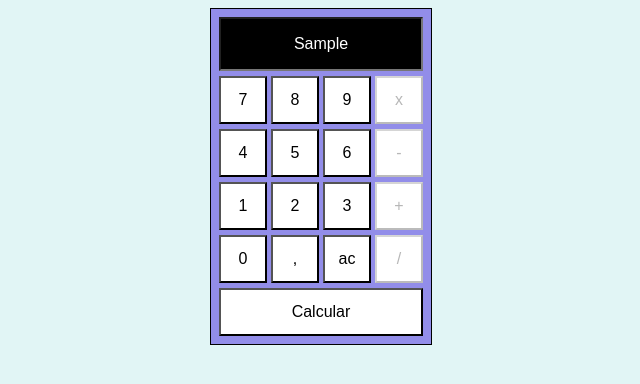
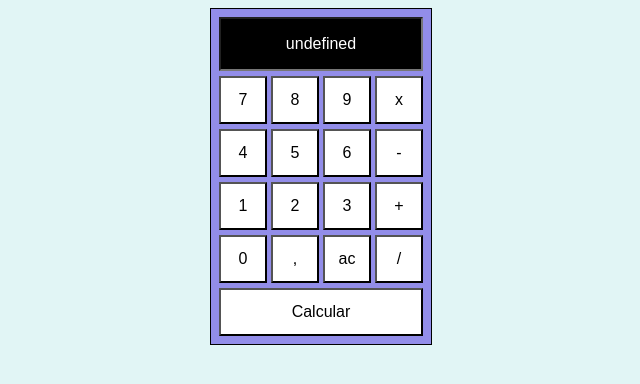
Before and after one commit to 321-bip/cauculadora, a plain HTML site: page index.html in a window 1280 px wide. Both pictures are taken after typing "Sample" into the empty fields and a click on the button "Calcular". Shown: the whole page, without its empty margins (319-959 px from the left). Drawn offline with Linux system fonts and the light colour scheme.

Commit message:
finalizado

```diff
--- a/index.js
+++ b/index.js
@@ -1,47 +1,35 @@
-const nodeLIst = document.querySelectorAll(".operationAdNumber");
-const elementValue = document.getElementById("resultado");
-
-function getValue() {
-  nodeLIst.forEach((element) => {
-    element.addEventListener("click", () => {
-      let valueSelected = element.value;
-      writeOnScreen(valueSelected);
-      breakOperation(false);
-      decomposeValueForCalculation();
-    });
-  });
-}
-
 function writeOnScreen(valueSelected) {
-  elementValue.value = elementValue.value.concat(valueSelected);
-  buttonCleanScreen(elementValue.value, elementValue);
+  let { valorRecuperado } = getValue();
+  valorRecuperado.value = valorRecuperado.value.concat(valueSelected);
 }
 
 function decomposeValueForCalculation() {
   const operantionsValid = ["+", "*", "/", "-"];
+  let { valorRecuperado } = getValue();
   let operantion;
   for (let i = 0; i < operantionsValid.length; i++) {
-    operantion = elementValue.value.indexOf(operantionsValid[i]);
+    operantion = valorRecuperado.value.indexOf(operantionsValid[i]);
     if (operantion != -1) {
-      breakOperation(true);
+      continueOperation(false);
       break;
     }
   }
 
-  let numberOn = elementValue.value.substring(0, operantion);
-  let numberTwo = elementValue.value.substring(++operantion);
+  let numberOn = valorRecuperado.value.substring(0, operantion);
+  let numberTwo = valorRecuperado.value.substring(++operantion);
   operantion = operantion - 1;
   numberOn = Number(numberOn);
   numberTwo = Number(numberTwo);
-  let operantionSelected = elementValue.value[operantion];
+  let operantionSelected = valorRecuperado.value[operantion];
   return { operantionSelected, numberOn, numberTwo };
 }
 
 function calculate() {
   let { operantionSelected, numberOn, numberTwo } =
     decomposeValueForCalculation();
+  let { valorRecuperado } = getValue();
   let result;
-  if (elementValue.value != "" && operantionSelected != undefined) {
+  if (valorRecuperado.value != "" && operantionSelected != undefined) {
     switch (operantionSelected) {
       case "*":
         result = numberOn * numberTwo;
@@ -59,41 +47,61 @@ function calculate() {
         result = numberOn - numberTwo;
         break;
     }
-  } else {
-    return decomposeValueForCalculation();
   }
-  breakOperation(false);
-  elementValue.value = result;
+  continueOperation(true);
+  valorRecuperado.value = result;
 }
 
-function buttonCleanScreen(elementValue, element) {
+function getValue() {
+  const elementValue = document.getElementById("resultado");
+  let valorRecuperado = elementValue;
+  return { valorRecuperado };
+}
+
+function buttonCleanScreen() {
+  let { valorRecuperado } = getValue();
+  valorRecuperado.value = "";
+  continueOperation(false);
+}
+
+function continueOperation(condition) {
+  const nodeLIst = document.querySelectorAll(".operationAdNumber");
+
+  for (let index = 0; index < nodeLIst.length; index++) {
+    const element = nodeLIst[index];
+
+    const operantionsbreak = ["+", "*", "/", "-"];
+    for (let i = 0; i < operantionsbreak.length; i++) {
+      if (element.value.indexOf(operantionsbreak[i]) != -1) {
+        element.disabled = !condition;
+      }
+    }
+  }
+}
+
+function events(element) {
+  const calculateButton = document.getElementById("caucula");
+  calculateButton.addEventListener("click", calculate);
+
+  element.addEventListener("click", () => {
+    continueOperation(true);
+
+    let valueSelected = element.value;
+    writeOnScreen(valueSelected);
+    decomposeValueForCalculation();
+  });
+
   const cleaningButton = document.querySelector(".ac");
+  cleaningButton.addEventListener("click", buttonCleanScreen);
+}
 
-  cleaningButton.addEventListener("click", () => {
-    element.value = elementValue.slice(0, -0);
-    breakOperation(false);
+function main() {
+  continueOperation(false);
+
+  const nodeLIst = document.querySelectorAll(".operationAdNumber");
+  nodeLIst.forEach((element) => {
+    events(element);
   });
 }
 
-function breakOperation(condition) {
-  const operantionsbreak = ["+", "*", "/", "-"];
-  nodeLIst.forEach((element) => {
-    for (let i = 0; i < operantionsbreak.length; i++) {
-      if (element.value.indexOf(operantionsbreak[i]) != -1) {
-        element.disabled = condition;
-      }
-    }
-  });
-}
-
-function events() {
-  const calculateButton = document.getElementById("caucula");
-  calculateButton.addEventListener("click", calculate);
-}
-
-function man() {
-  events();
-  breakOperation(true);
-  getValue();
-}
-man();
+main();
```
Also changed, not shown: index.html (+1 -1 lines).
